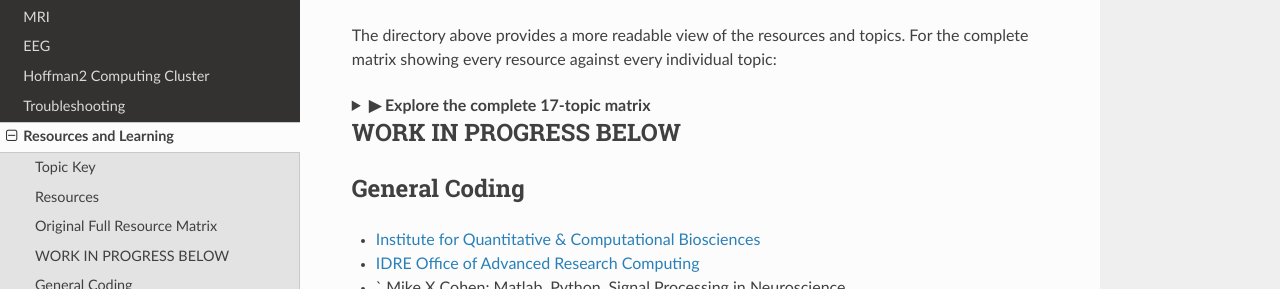
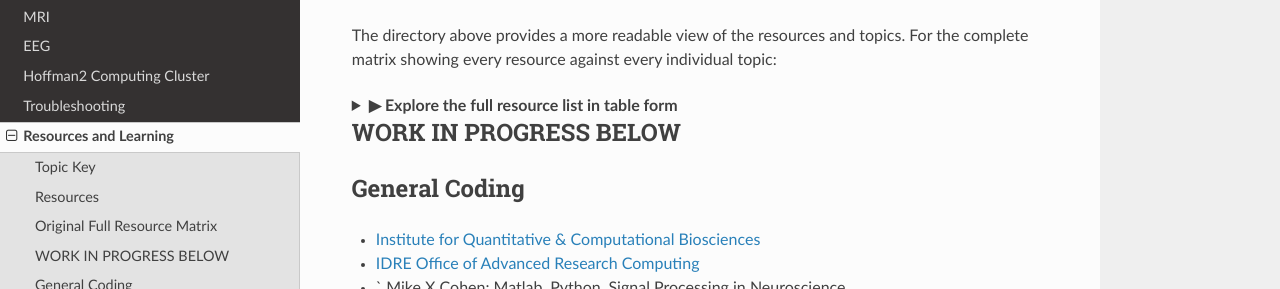
Before and after one commit to CCN-Support/CCN_Wiki, a Sphinx documentation site: the page built from docs/source/resources-and-learning.rst, in a window 1280 px wide and 900 px high, scrolled down 3040 px. Shown: the part 162-451 px from the top of the window. Built offline with Sphinx 7.4.7 and the Read the Docs theme 3.1.0, drawn with Linux system fonts in a browser that asks for light colours.

Commit message:
Update resources-and-learning.rst

```diff
--- a/docs/source/resources-and-learning.rst
+++ b/docs/source/resources-and-learning.rst
@@ -221,7 +221,7 @@ For the complete matrix showing every resource against every individual topic:
 
    <details class="original-resource-matrix">
    <summary>
-      <strong>▶ Explore the complete 17-topic matrix</strong>
+      <strong>▶ Explore the full resource list in table form</strong>
    </summary>
 
    <p>
```
Also changed, not shown: other parts of docs/source/resources-and-learning.rst (+1 -1 lines).
